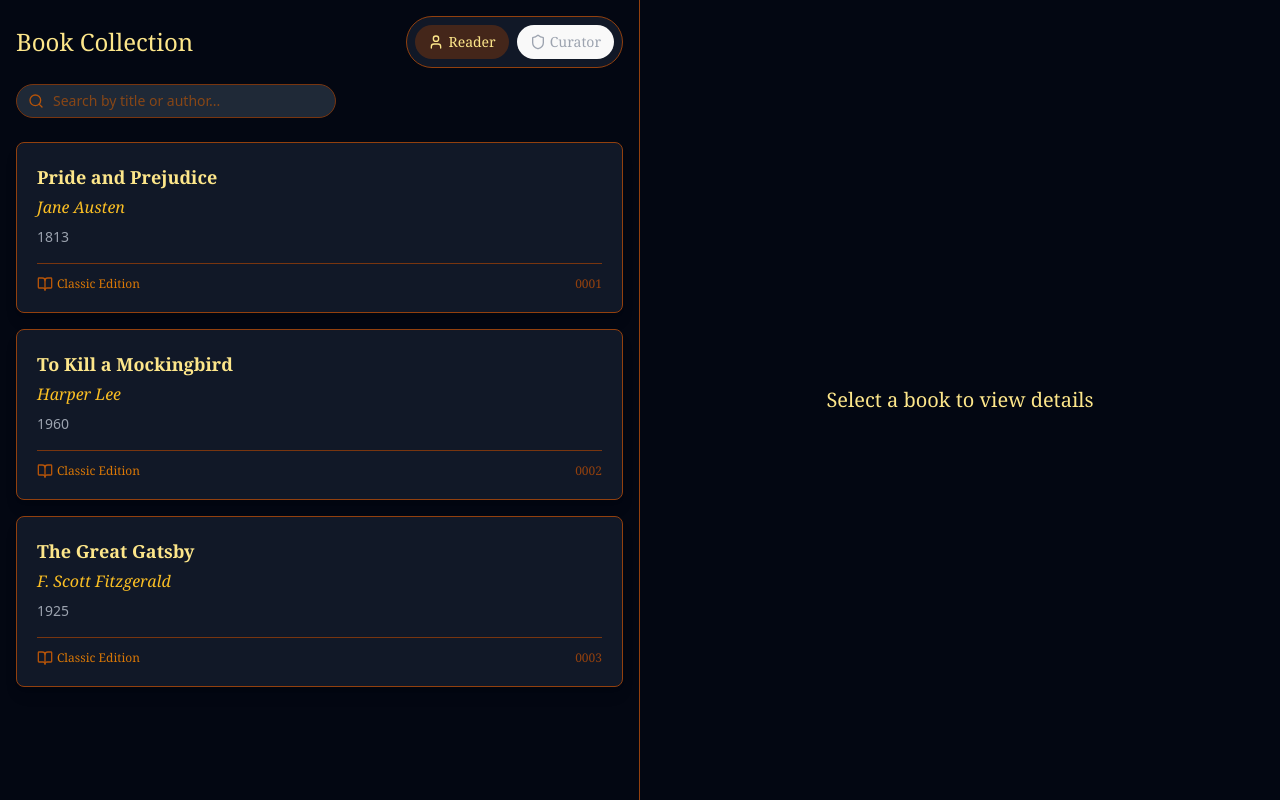
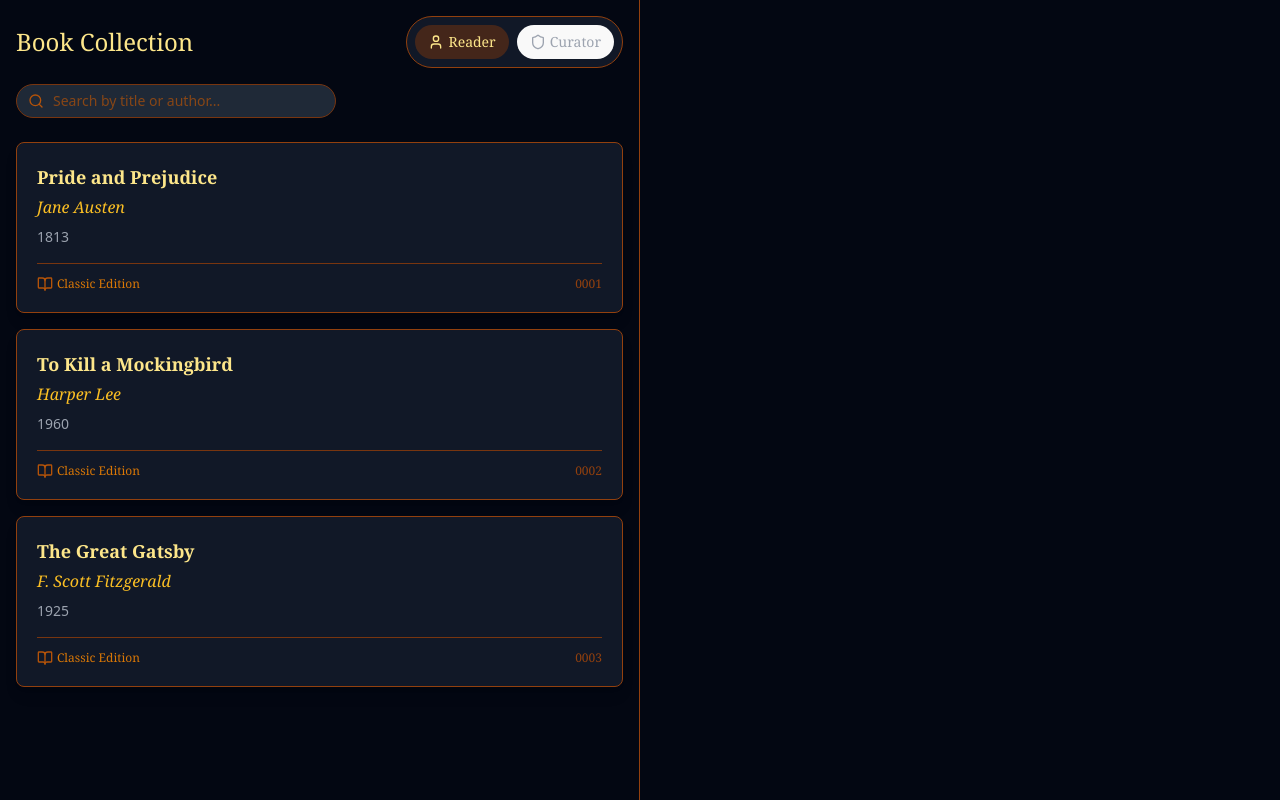
Before and after one commit to ahmadhassan44/web-tech-lab-11, a React (Vite) app: page / in a window 1280 px wide. Built offline with nearby package versions, Linux system fonts and the light colour scheme.

Commit message:
chore/remove disfunctional text

```diff
--- a/src/App.jsx
+++ b/src/App.jsx
@@ -83,7 +83,6 @@ function App() {
             />
           ) : (
             <div className="h-full flex items-center justify-center">
-              <p className="text-amber-200 text-xl font-serif">Select a book to view details</p>
             </div>
           )}
         </div>
```
